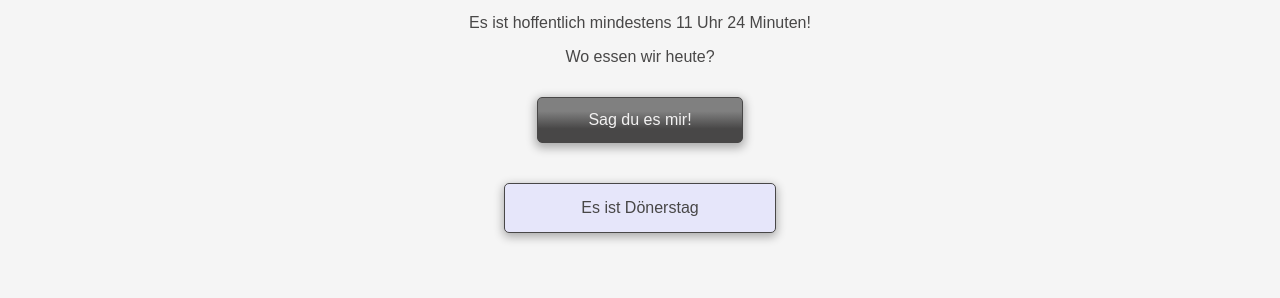
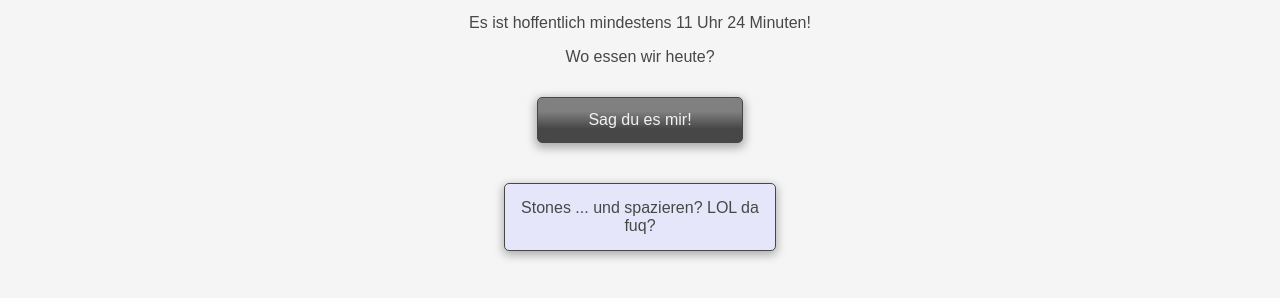
Before and after one commit to RosinaGala/lunch-roulette, a plain HTML site: page index.html in a window 1280 px wide. Both pictures are taken after a click on the link "Sag du es mir!". Shown: the part 166-464 px from the top of the page. Drawn offline with Linux system fonts and the light colour scheme.

Commit message:
spazieren-feature + meta-tag

```diff
--- a/index.html
+++ b/index.html
@@ -4,7 +4,9 @@
 <head>
   <title></title>
   <meta charset="UTF-8">
-  <meta name="viewport" content="width=device-width, initial-scale=1, minimum-scale=1.0, maximum-scale=1.0, minimal-ui">
+  <meta name="viewport" content="width=device-width, initial-scale=1, minimum-scale=1.0, maximum-scale=1.0, user-scalable=0;">
+  <meta name="apple-mobile-web-app-capable" content="yes" />
+<meta name="apple-mobile-web-app-status-bar-style" content="black-translucent" />
   <style>
     body {
       margin: 0;
@@ -92,6 +94,8 @@
     </section>
     <section id="answer">
       <span class="input"></span>
+      <span>... und spazieren?</span>
+      <span class="walk"></span>
     </section>
   </div>
 </body>
@@ -105,8 +109,12 @@
 
   button.onclick = function () {
     document.getElementById("answer").style.display = "block";
-    //apply random number (0 to restaurants.length) to html layout
-    document.querySelector(".input").innerHTML = restaurants[winner(0, restaurants.length)];
+    printAnswer(".input", restaurants);
+    printAnswer(".walk", spazieren);
+  };
+
+  printAnswer = function (target, array) {
+    document.querySelector(target).innerHTML = array[winner(0, array.length)];
   };
 
   var restaurants = [
@@ -118,7 +126,15 @@
     "Bonobo",
     "BE WE IH TE",
     "Auf zum Inder!",
-    "Stones"
+    "Stones",
+    "Soul Kitchen"
+  ];
+
+  var spazieren = [
+    "Oh ja, groß.",
+    "LOL da fuq?",
+    "Eine kleine Runde.",
+    "Mit Sicherheit nicht."
   ];
 
 </script>
```
